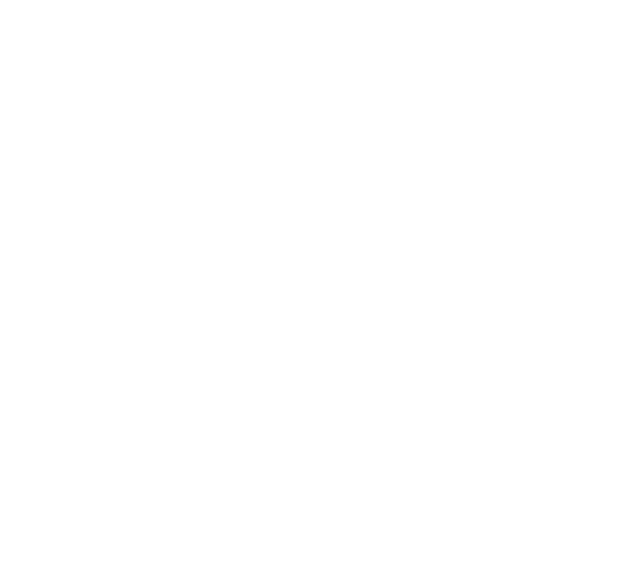
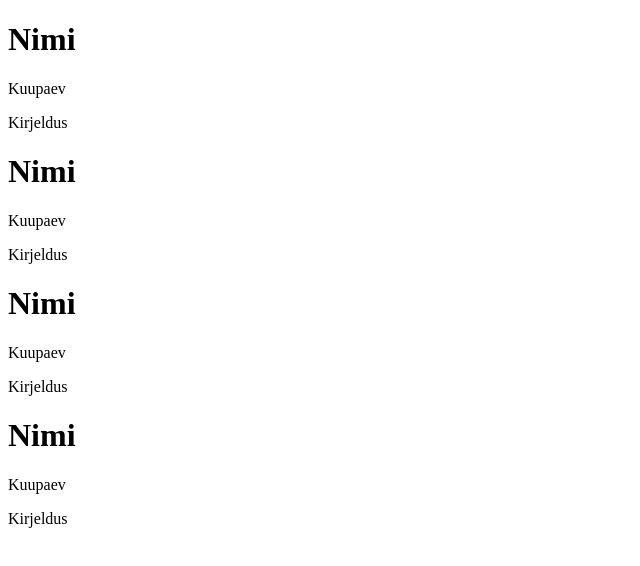
Before and after one commit to kaareltiitt6nts/vite-react-expenses-http, a React (Vite) app: page / in a window 1280 px wide. Shown: the top 566 px of the page, without its empty margins (0-640 px from the left). Built offline with nearby package versions, Linux system fonts and the light colour scheme.

Commit message:
komponendi loomine ja stiili m22ramine

```diff
--- a/src/App.jsx
+++ b/src/App.jsx
@@ -1,9 +1,13 @@
 import './App.css'
+import ExpenseItem from './components/ExpenseItem/ExpenseItem.jsx'
 
 function App() {
   return (
     <>
-
+      <ExpenseItem />
+      <ExpenseItem />
+      <ExpenseItem />
+      <ExpenseItem />
     </>
   )
 }
--- /dev/null
+++ b/src/components/ExpenseItem/ExpenseItem.css
@@ -0,0 +1,8 @@
+.expense-item {
+    width: 75%;
+    background-color: antiquewhite;
+    padding: 0.1rem;
+    margin: auto;
+    margin-bottom: 1rem;
+    margin-top: 1rem;
+}
--- /dev/null
+++ b/src/components/ExpenseItem/ExpenseItem.jsx
@@ -0,0 +1,13 @@
+const ExpenseItem = () => {
+    return (
+        <div className="expense-item">
+            <h1 className="expense-item__name">Nimi</h1>
+            <div>
+                <p className="expense-item__date">Kuupaev</p>
+                <p className="expense-item__description">Kirjeldus</p>
+            </div>
+        </div>
+    )
+}
+
+export default ExpenseItem
```
